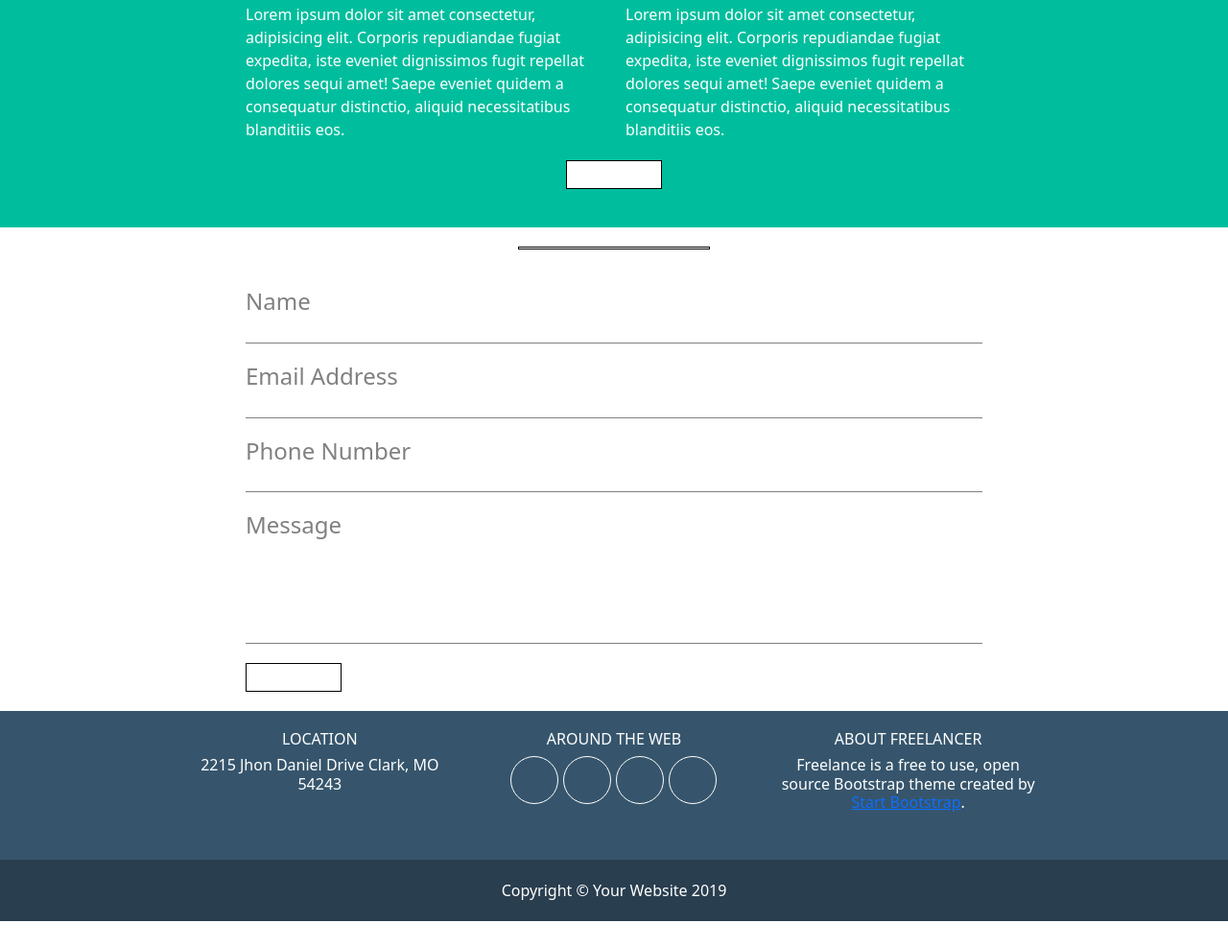
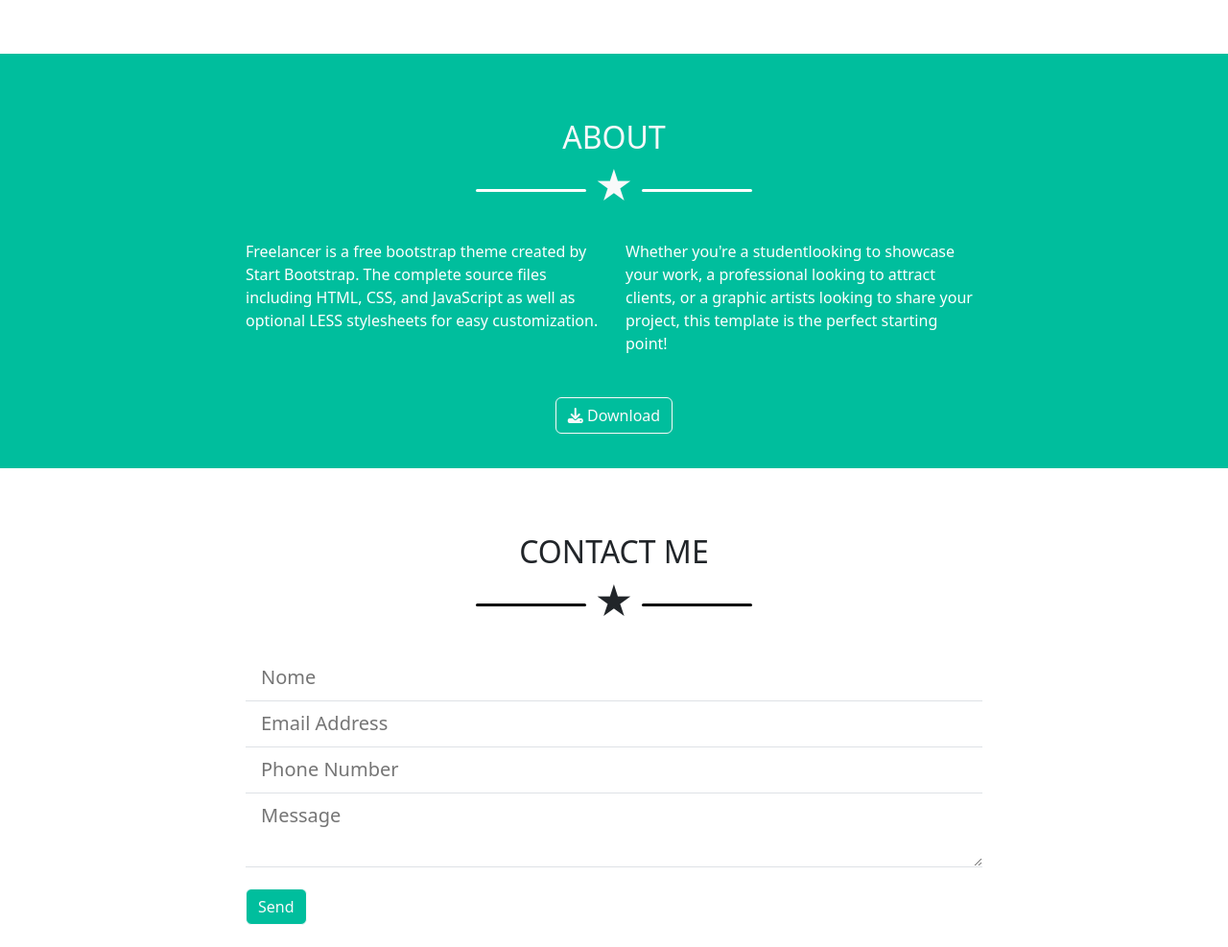
Before and after one commit to gabrielemafrica/html-css-bootstrap-freelancer, a plain HTML site: page index.html in a window 1280 px wide. Shown: the part 1210-2197 px from the top of the page at 96% size. Before the commit the page ends 2170 px from the top, so only its background shows below. Drawn offline with nearby package versions, Linux system fonts and the light colour scheme.

Commit message:
contact me

```diff
--- a/css/style.css
+++ b/css/style.css
@@ -86,39 +86,6 @@ header .navbar-toggler-icon{
     /* fine jumbotron */
 
 
-    /* portgolio */
-
-    #portfolio{
-
-    }
-
-
-    .red{
-        background-color: rgb(197	69	99	);
-    }
-    .azure-green{
-        background-color: rgb(0	166	180	);
-    }
-    .black{
-        background-color: rgb(21	15	15	);
-    }
-    .azure{
-        background-color: rgb(0	133	190	);
-    }
-    .blue{
-        background-color: rgb(16	57	176	);
-    }
-    .gray{
-        background-color: rgb(207	177	164	);
-    }
-
-
-    .circle{
-        height: 150px;
-        width: 150px;
-        border-radius: 50%;
-
-    }
 
 
     /* fine portgolio */
@@ -143,19 +110,9 @@ header .navbar-toggler-icon{
 
     /* contact me */
 
-    #compila{
-        color: gray;
-        margin-bottom: 20px;
-    }
-
-    .mio_form{
-        border-bottom: 1px solid gray;
-        padding: 20px 0;
-    }
-    .mio_form.big{
-
-        padding-bottom: 100px;
-    }
+.green{
+    background-color: rgb(0, 190, 157);
+}
 
 
 
--- a/index.html
+++ b/index.html
@@ -5,6 +5,7 @@
     <meta http-equiv="X-UA-Compatible" content="IE=edge">
     <meta name="viewport" content="width=device-width, initial-scale=1.0">
     <link href="https://cdn.jsdelivr.net/npm/bootstrap@5.3.0-alpha3/dist/css/bootstrap.min.css" rel="stylesheet" integrity="sha384-KK94CHFLLe+nY2dmCWGMq91rCGa5gtU4mk92HdvYe+M/SXH301p5ILy+dN9+nJOZ" crossorigin="anonymous">
+    <link rel="stylesheet" href="https://cdnjs.cloudflare.com/ajax/libs/font-awesome/6.4.0/css/all.min.css" integrity="sha512-iecdLmaskl7CVkqkXNQ/ZH/XLlvWZOJyj7Yy7tcenmpD1ypASozpmT/E0iPtmFIB46ZmdtAc9eNBvH0H/ZpiBw==" crossorigin="anonymous" referrerpolicy="no-referrer" />
     <link rel="stylesheet" href="css/style.css">
     <title>Bootstrap</title>
 </head>
@@ -76,7 +77,7 @@
             <!-- /jumbotron -->
 
             <!-- portfolio -->
-            <section id="portfolio" class="text-center">
+            <section id="portfolio" class="text-center pt-5 pb-5">
                 <div class="mio_container">
                     <h2>PORTFOLIO</h2>
                     <!-- stella -->
@@ -123,25 +124,35 @@
             <!-- /portfolio -->
 
             <!-- about -->
-            <section id="about">
+            <section id="about" class="text-center text-light pt-5 pb-3">
                 <div class="mio_container slim">
-                    <div class="debug_title"></div>
-                    <div class="debug_line"></div>
+                    <h2>ABOUT</h2>
+                    <!-- stella -->
+                    <div class="d-flex justify-content-center align-items-center mb-4">
+                        <div class="linea bg-white rounded-pill"></div>
+                        <h1 class="ms-2 me-2">&starf;</h1>
+                        <div class="linea bg-white rounded-pill"></div>
+                    </div>
+                    <!-- /stella -->
 
-                    <div class="row">
+                    <div class="row text-start">
                         <div class="col-12 col-md-6">
                             <div class="debug_txt">
-                                Lorem ipsum dolor sit amet consectetur, adipisicing elit. Corporis repudiandae fugiat expedita, iste eveniet dignissimos fugit repellat dolores sequi amet! Saepe eveniet quidem a consequatur distinctio, aliquid necessitatibus blanditiis eos.
+                                Freelancer is a free bootstrap theme created by Start Bootstrap. The complete source files including HTML, CSS, and JavaScript as well as optional LESS stylesheets for easy customization.
                             </div>
                         </div>
                         <div class="col-12 col-md-6">
                             <div class="debug_txt">
-                                Lorem ipsum dolor sit amet consectetur, adipisicing elit. Corporis repudiandae fugiat expedita, iste eveniet dignissimos fugit repellat dolores sequi amet! Saepe eveniet quidem a consequatur distinctio, aliquid necessitatibus blanditiis eos.
+                                Whether you're a studentlooking to showcase your work, a professional looking to attract clients, or a graphic artists looking to share your project, this template is the perfect starting point!
                             </div>
                         </div>
                     </div>
 
-                    <div class="debug_button"></div>
+                    <button type="button" class="btn btn-outline-light mt-4">
+                        <i class="fa-sharp fa-solid fa-download"></i>
+                        Download
+                    </button>
+
 
 
                 </div>
@@ -149,22 +160,32 @@
             <!-- /about -->
 
             <!-- contact me -->
-            <section id="contact_me">
+            <section id="contact_me" class="text-center pt-5 pb-4">
                 <div class="mio_container slim">
-                    <div class="debug_title"></div>
-                    <div class="debug_line"></div>
+                    <h2>CONTACT ME</h2>
+                    <!-- stella -->
+                    <div class="d-flex justify-content-center align-items-center mb-4">
+                        <div class="linea bg-black rounded-pill"></div>
+                        <h1 class="ms-2 me-2">&starf;</h1>
+                        <div class="linea bg-black rounded-pill"></div>
+                    </div>
+                    <!-- /stella -->
+                    <form action="" method="post" class="text-start">
 
-                    <div id="compila">
 
-                        <div class="mio_form"><h4>Name</h4></div>
-                        <div class="mio_form"><h4>Email Address</h4></div>
-                        <div class="mio_form"><h4>Phone Number</h4></div>
-                        <div class="mio_form big"><h4>Message</h4></div>
+                        <input class="form-control-lg w-100 border-0 border-bottom rounded-0" type="text" placeholder="Nome">
 
-                    </div>
 
-                    <div class="debug_button left"></div>
+                        <input class="form-control-lg w-100 border-0 border-bottom rounded-0" type="email" placeholder="Email Address">
 
+                        <input class="form-control-lg w-100 border-0 border-bottom rounded-0" type="text" placeholder="Phone Number">
+
+                        <textarea class="form-control-lg w-100 border-0 border-bottom rounded-0" type="text-area" placeholder="Message"></textarea>
+
+
+                        <button type="submit" class="btn btn-outline-light mt-3 green ">Send</button>
+
+                    </form>
 
                 </div>
 
```
